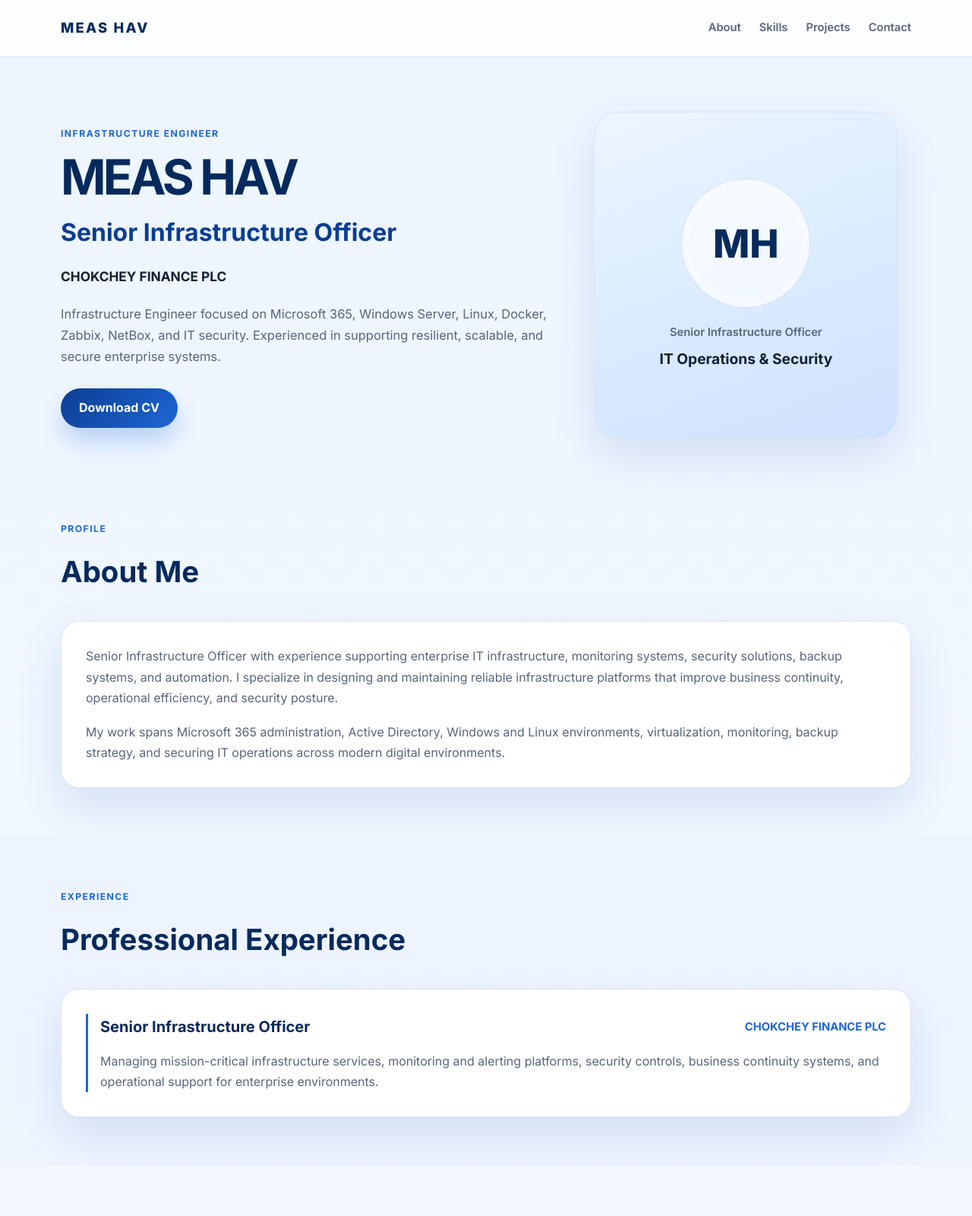
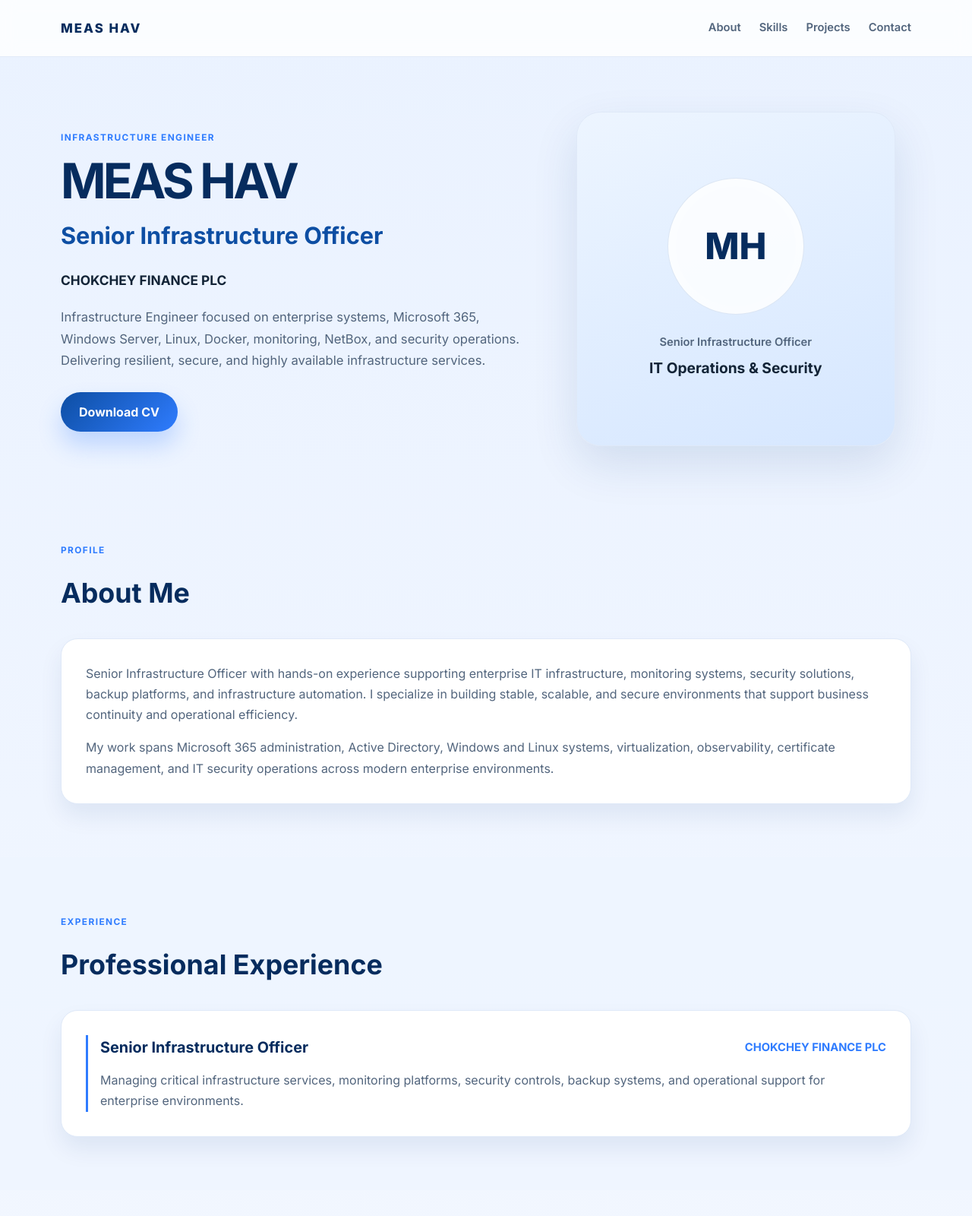
Before and after one commit to MEASHav-Infra/meashav-portfolio, a plain HTML site: page index.html in a window 1280 px wide. Shown: the top 1600 px of the page at 76% size. Drawn offline with Linux system fonts and the light colour scheme.

Commit message:
Professional portfolio

```diff
--- a/index.html
+++ b/index.html
@@ -5,7 +5,7 @@
     <meta name="viewport" content="width=device-width, initial-scale=1.0" />
     <meta
       name="description"
-      content="MEAS HAV - Senior Infrastructure Officer portfolio website for enterprise infrastructure, monitoring, and IT security expertise."
+      content="MEAS HAV - Senior Infrastructure Officer portfolio website."
     />
     <title>MEAS HAV | Senior Infrastructure Officer</title>
     <link rel="preconnect" href="https://fonts.googleapis.com" />
@@ -38,9 +38,10 @@
             <h2>Senior Infrastructure Officer</h2>
             <p class="company">CHOKCHEY FINANCE PLC</p>
             <p class="intro">
-              Infrastructure Engineer focused on Microsoft 365, Windows Server,
-              Linux, Docker, Zabbix, NetBox, and IT security. Experienced in
-              supporting resilient, scalable, and secure enterprise systems.
+              Infrastructure Engineer focused on enterprise systems, Microsoft 365,
+              Windows Server, Linux, Docker, monitoring, NetBox, and security
+              operations. Delivering resilient, secure, and highly available
+              infrastructure services.
             </p>
             <div class="cta-row">
               <a href="#contact" class="btn btn-primary">Download CV</a>
@@ -68,16 +69,17 @@
 
           <div class="about-card">
             <p>
-              Senior Infrastructure Officer with experience supporting enterprise IT
-              infrastructure, monitoring systems, security solutions, backup systems,
-              and automation. I specialize in designing and maintaining reliable
-              infrastructure platforms that improve business continuity, operational
-              efficiency, and security posture.
+              Senior Infrastructure Officer with hands-on experience supporting
+              enterprise IT infrastructure, monitoring systems, security solutions,
+              backup platforms, and infrastructure automation. I specialize in
+              building stable, scalable, and secure environments that support
+              business continuity and operational efficiency.
             </p>
             <p>
-              My work spans Microsoft 365 administration, Active Directory, Windows
-              and Linux environments, virtualization, monitoring, backup strategy,
-              and securing IT operations across modern digital environments.
+              My work spans Microsoft 365 administration, Active Directory,
+              Windows and Linux systems, virtualization, observability, certificate
+              management, and IT security operations across modern enterprise
+              environments.
             </p>
           </div>
         </div>
@@ -97,9 +99,9 @@
                 <span>CHOKCHEY FINANCE PLC</span>
               </div>
               <p>
-                Managing mission-critical infrastructure services, monitoring and
-                alerting platforms, security controls, business continuity systems,
-                and operational support for enterprise environments.
+                Managing critical infrastructure services, monitoring platforms,
+                security controls, backup systems, and operational support for
+                enterprise environments.
               </p>
             </div>
           </div>
@@ -138,27 +140,42 @@
           <div class="projects-grid">
             <article class="project-card">
               <h4>Zabbix Monitoring Automation</h4>
-              <p>Automated monitoring workflows and alerting for proactive infrastructure visibility.</p>
+              <p>
+                Automated monitoring workflows and alerting to improve uptime,
+                observability, and response readiness.
+              </p>
             </article>
 
             <article class="project-card">
               <h4>NetBox Deployment</h4>
-              <p>Designed and deployed asset visibility and documentation for infrastructure management.</p>
+              <p>
+                Deployed a structured asset inventory and documentation platform
+                for infrastructure visibility.
+              </p>
             </article>
 
             <article class="project-card">
-              <h4>Kaspersky Security Center Administration</h4>
-              <p>Managed endpoint protection, patching visibility, and centralized security operations.</p>
+              <h4>Kaspersky Security Center</h4>
+              <p>
+                Centralized endpoint protection and security administration for
+                managed enterprise workloads.
+              </p>
             </article>
 
             <article class="project-card">
-              <h4>SSL Management</h4>
-              <p>Maintained certificate lifecycle processes and ensured secure service communications.</p>
+              <h4>SSL Certificate Management</h4>
+              <p>
+                Maintained certificate lifecycles and secure service
+                communications for internal and external systems.
+              </p>
             </article>
 
             <article class="project-card">
-              <h4>Infrastructure Monitoring</h4>
-              <p>Delivered centralized health monitoring to support uptime, responsiveness, and reliability.</p>
+              <h4>Veeam Backup</h4>
+              <p>
+                Designed backup reliability and recovery readiness for critical
+                infrastructure assets.
+              </p>
             </article>
           </div>
         </div>
@@ -188,5 +205,11 @@
         </div>
       </section>
     </main>
+
+    <footer class="site-footer">
+      <div class="container footer-wrap">
+        <p>© 2026 MEAS HAV. All rights reserved.</p>
+      </div>
+    </footer>
   </body>
 </html>
--- a/style.css
+++ b/style.css
@@ -1,16 +1,17 @@
 :root {
   --bg: #f3f7ff;
-  --panel: #ffffff;
-  --panel-alt: #edf4ff;
-  --primary: #0b3d91;
-  --primary-dark: #072a5d;
+  --bg-strong: #eaf2ff;
+  --card: #ffffff;
+  --card-alt: #eef6ff;
+  --primary: #0d4ea3;
+  --primary-dark: #062c5e;
   --primary-soft: #dfeeff;
-  --accent: #1e67d6;
-  --accent-2: #1b8fe5;
-  --text: #122033;
-  --muted: #58657a;
-  --border: #d9e3f4;
-  --shadow: 0 24px 60px rgba(11, 61, 145, 0.12);
+  --accent: #2f7cff;
+  --muted: #52657d;
+  --text: #132437;
+  --border: #dfe9f8;
+  --shadow: 0 24px 60px rgba(10, 55, 120, 0.12);
+  --shadow-soft: 0 16px 30px rgba(10, 55, 120, 0.08);
 }
 
 * {
@@ -24,19 +25,19 @@ html {
 body {
   margin: 0;
   font-family: "Inter", Arial, sans-serif;
-  background: linear-gradient(180deg, #edf5ff 0%, #f8fbff 100%);
+  background: linear-gradient(180deg, var(--bg-strong) 0%, #f9fbff 100%);
   color: var(--text);
   line-height: 1.7;
-}
-
-img {
-  max-width: 100%;
-  display: block;
 }
 
 a {
   color: inherit;
   text-decoration: none;
+}
+
+img {
+  display: block;
+  max-width: 100%;
 }
 
 .container {
@@ -47,10 +48,10 @@ a {
 .topbar {
   position: sticky;
   top: 0;
-  z-index: 20;
+  z-index: 10;
+  background: rgba(255, 255, 255, 0.82);
   backdrop-filter: blur(10px);
-  background: rgba(255, 255, 255, 0.82);
-  border-bottom: 1px solid rgba(217, 227, 244, 0.8);
+  border-bottom: 1px solid rgba(223, 233, 248, 0.9);
 }
 
 .nav-wrap {
@@ -61,7 +62,7 @@ a {
 }
 
 .brand {
-  font-size: 1.15rem;
+  font-size: 1.05rem;
   font-weight: 800;
   letter-spacing: 0.12em;
   color: var(--primary-dark);
@@ -69,15 +70,28 @@ a {
 
 .main-nav {
   display: flex;
+  align-items: center;
   gap: 1.5rem;
   flex-wrap: wrap;
 }
 
 .main-nav a {
+  position: relative;
   font-size: 0.92rem;
   font-weight: 600;
   color: var(--muted);
   transition: color 0.2s ease;
+}
+
+.main-nav a::after {
+  content: "";
+  position: absolute;
+  left: 0;
+  bottom: -6px;
+  width: 0;
+  height: 2px;
+  background: var(--accent);
+  transition: width 0.25s ease;
 }
 
 .main-nav a:hover,
@@ -85,23 +99,27 @@ a {
   color: var(--primary);
 }
 
+.main-nav a:hover::after,
+.main-nav a:focus-visible::after {
+  width: 100%;
+}
+
 .hero {
-  padding: 72px 0 40px;
+  padding: 72px 0 52px;
 }
 
 .hero-grid {
   display: grid;
-  grid-template-columns: 1.2fr 0.8fr;
+  grid-template-columns: 1.15fr 0.85fr;
   align-items: center;
   gap: 2rem;
 }
 
 .eyebrow {
   display: inline-block;
-  margin-bottom: 18px;
-  font-size: 0.76rem;
+  margin-bottom: 1rem;
+  font-size: 0.74rem;
   font-weight: 700;
-  line-height: 1;
   letter-spacing: 0.12em;
   text-transform: uppercase;
   color: var(--accent);
@@ -109,15 +127,15 @@ a {
 
 .hero-content h1 {
   margin: 0;
-  font-size: clamp(2.6rem, 5vw, 4.6rem);
-  line-height: 1.04;
+  font-size: clamp(2.7rem, 5vw, 5rem);
+  line-height: 0.98;
   letter-spacing: -0.06em;
   color: var(--primary-dark);
 }
 
 .hero-content h2 {
-  margin: 12px 0 16px;
-  font-size: clamp(1.4rem, 2.5vw, 2.3rem);
+  margin: 14px 0 18px;
+  font-size: clamp(1.5rem, 2.4vw, 2.3rem);
   color: var(--primary);
   font-weight: 700;
 }
@@ -130,16 +148,16 @@ a {
 }
 
 .intro {
-  max-width: 660px;
+  max-width: 650px;
   margin: 0 0 28px;
-  font-size: 1.03rem;
+  font-size: 1.04rem;
   color: var(--muted);
 }
 
 .cta-row {
   display: flex;
+  flex-wrap: wrap;
   gap: 1rem;
-  flex-wrap: wrap;
 }
 
 .btn {
@@ -161,7 +179,7 @@ a {
 .btn-primary {
   background: linear-gradient(135deg, var(--primary) 0%, var(--accent) 100%);
   color: #fff;
-  box-shadow: 0 18px 30px rgba(30, 103, 214, 0.25);
+  box-shadow: 0 18px 30px rgba(47, 124, 255, 0.25);
 }
 
 .hero-visual {
@@ -170,81 +188,88 @@ a {
 }
 
 .profile-card {
-  width: min(100%, 400px);
-  min-height: 430px;
-  background: linear-gradient(160deg, #edf5ff 0%, #dfeeff 38%, #cfe1ff 100%);
+  width: min(100%, 420px);
+  min-height: 440px;
+  display: flex;
+  flex-direction: column;
+  align-items: center;
+  justify-content: center;
+  gap: 1.5rem;
+  padding: 2rem;
+  background: linear-gradient(160deg, #edf5ff 0%, #e3efff 42%, #d6e7ff 100%);
   border: 1px solid var(--border);
   border-radius: 32px;
   box-shadow: var(--shadow);
-  display: flex;
-  flex-direction: column;
-  justify-content: center;
-  align-items: center;
-  gap: 1.25rem;
-  padding: 2rem;
 }
 
 .profile-badge {
-  width: 170px;
-  height: 170px;
-  border-radius: 50%;
+  width: 180px;
+  height: 180px;
   display: grid;
   place-items: center;
-  font-size: 3.2rem;
+  border-radius: 50%;
+  background: rgba(255, 255, 255, 0.8);
+  border: 1px solid rgba(13, 78, 163, 0.12);
+  box-shadow: inset 0 0 0 10px rgba(255, 255, 255, 0.2);
+  font-size: 3rem;
   font-weight: 800;
   color: var(--primary-dark);
-  background: rgba(255, 255, 255, 0.65);
-  border: 1px solid rgba(11, 61, 145, 0.12);
-  box-shadow: inset 0 0 0 10px rgba(255, 255, 255, 0.2);
 }
 
 .profile-meta {
   display: grid;
+  gap: 0.3rem;
   text-align: center;
-  gap: 0.35rem;
-  color: var(--text);
 }
 
 .profile-meta span {
   font-size: 0.92rem;
+  color: var(--muted);
   font-weight: 600;
-  color: var(--muted);
 }
 
 .profile-meta strong {
   font-size: 1.2rem;
+  color: var(--text);
 }
 
 .section {
-  padding: 64px 0;
+  padding: 70px 0;
 }
 
 .alt-bg {
-  background: rgba(237, 244, 255, 0.7);
+  background: rgba(238, 246, 255, 0.7);
 }
 
 .section-heading {
-  margin-bottom: 2rem;
+  margin-bottom: 1.8rem;
 }
 
 .section-heading h3 {
   margin: 0;
-  font-size: clamp(1.8rem, 3vw, 2.5rem);
+  font-size: clamp(1.8rem, 2.8vw, 2.6rem);
   color: var(--primary-dark);
 }
 
 .about-card,
+.experience-card,
+.contact-card,
+.skill-card,
+.project-card {
+  background: var(--card);
+  border: 1px solid var(--border);
+  border-radius: 22px;
+  box-shadow: var(--shadow-soft);
+}
+
+.about-card,
 .experience-card {
-  background: var(--panel);
-  border: 1px solid var(--border);
-  border-radius: 24px;
-  box-shadow: var(--shadow);
   padding: 2rem;
 }
 
 .about-card {
   display: grid;
-  gap: 1.1rem;
+  gap: 1rem;
 }
 
 .about-card p,
@@ -266,12 +291,12 @@ a {
   align-items: center;
   gap: 1rem;
   flex-wrap: wrap;
-  margin-bottom: 0.9rem;
+  margin-bottom: 0.8rem;
 }
 
 .job-header h4 {
   margin: 0;
-  font-size: 1.25rem;
+  font-size: 1.24rem;
   color: var(--primary-dark);
 }
 
@@ -288,9 +313,6 @@ a {
 }
 
 .skill-card {
-  background: var(--panel);
-  border: 1px solid var(--border);
-  border-radius: 18px;
   min-height: 92px;
   padding: 1rem;
   display: flex;
@@ -299,7 +321,7 @@ a {
   text-align: center;
   font-weight: 700;
   color: var(--primary-dark);
-  box-shadow: 0 14px 28px rgba(11, 61, 145, 0.05);
+  background: linear-gradient(180deg, #fff 0%, #f3f8ff 100%);
 }
 
 .projects-grid {
@@ -309,15 +331,12 @@ a {
 }
 
 .project-card {
-  background: var(--panel);
-  border: 1px solid var(--border);
-  border-radius: 22px;
   padding: 1.5rem;
-  box-shadow: 0 18px 35px rgba(11, 61, 145, 0.06);
+  background: linear-gradient(180deg, #ffffff 0%, #f5f9ff 100%);
 }
 
 .project-card h4 {
-  margin: 0 0 0.8rem;
+  margin: 0 0 0.7rem;
   font-size: 1.12rem;
   color: var(--primary-dark);
 }
@@ -329,17 +348,13 @@ a {
 }
 
 .contact-card {
-  background: var(--panel);
-  border: 1px solid var(--border);
-  border-radius: 18px;
   padding: 1.5rem;
-  box-shadow: 0 16px 30px rgba(11, 61, 145, 0.05);
 }
 
 .label {
   display: block;
   margin-bottom: 0.6rem;
-  font-size: 0.78rem;
+  font-size: 0.75rem;
   font-weight: 700;
   letter-spacing: 0.1em;
   text-transform: uppercase;
@@ -353,14 +368,25 @@ a {
   color: var(--text);
 }
 
+.site-footer {
+  padding: 24px 0 36px;
+  background: var(--primary-dark);
+  color: rgba(255, 255, 255, 0.82);
+}
+
+.footer-wrap {
+  display: flex;
+  justify-content: center;
+  align-items: center;
+  text-align: center;
+}
+
+.footer-wrap p {
+  margin: 0;
+  font-size: 0.92rem;
+}
+
 @media (max-width: 920px) {
-  .hero-grid,
-  .skills-grid,
-  .projects-grid,
-  .contact-grid {
-    grid-template-columns: 1fr 1fr;
-  }
-
   .hero-grid {
     grid-template-columns: 1fr;
   }
@@ -368,14 +394,20 @@ a {
   .hero-visual {
     order: -1;
   }
+
+  .skills-grid,
+  .projects-grid,
+  .contact-grid {
+    grid-template-columns: repeat(2, minmax(0, 1fr));
+  }
 }
 
 @media (max-width: 640px) {
   .nav-wrap {
     flex-direction: column;
     justify-content: center;
+    gap: 0.7rem;
     padding: 1rem 0;
-    gap: 0.8rem;
   }
 
   .main-nav {
```
